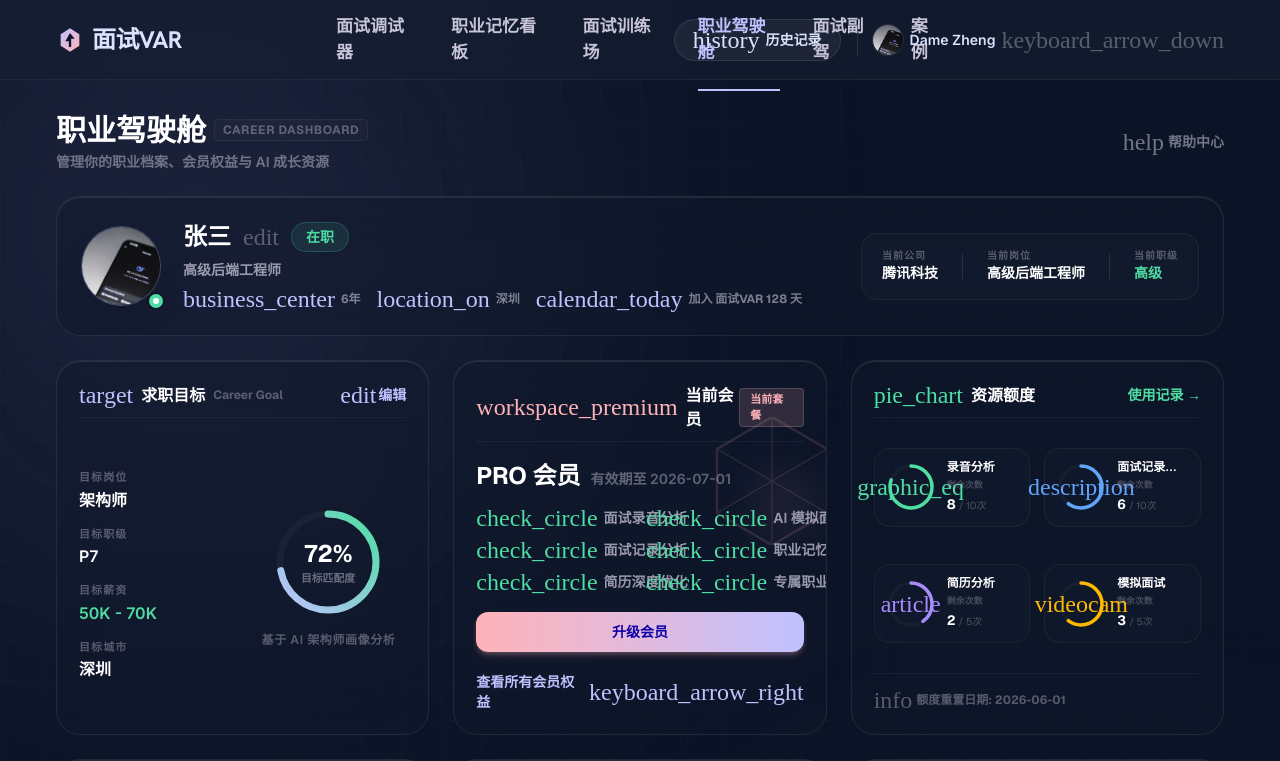
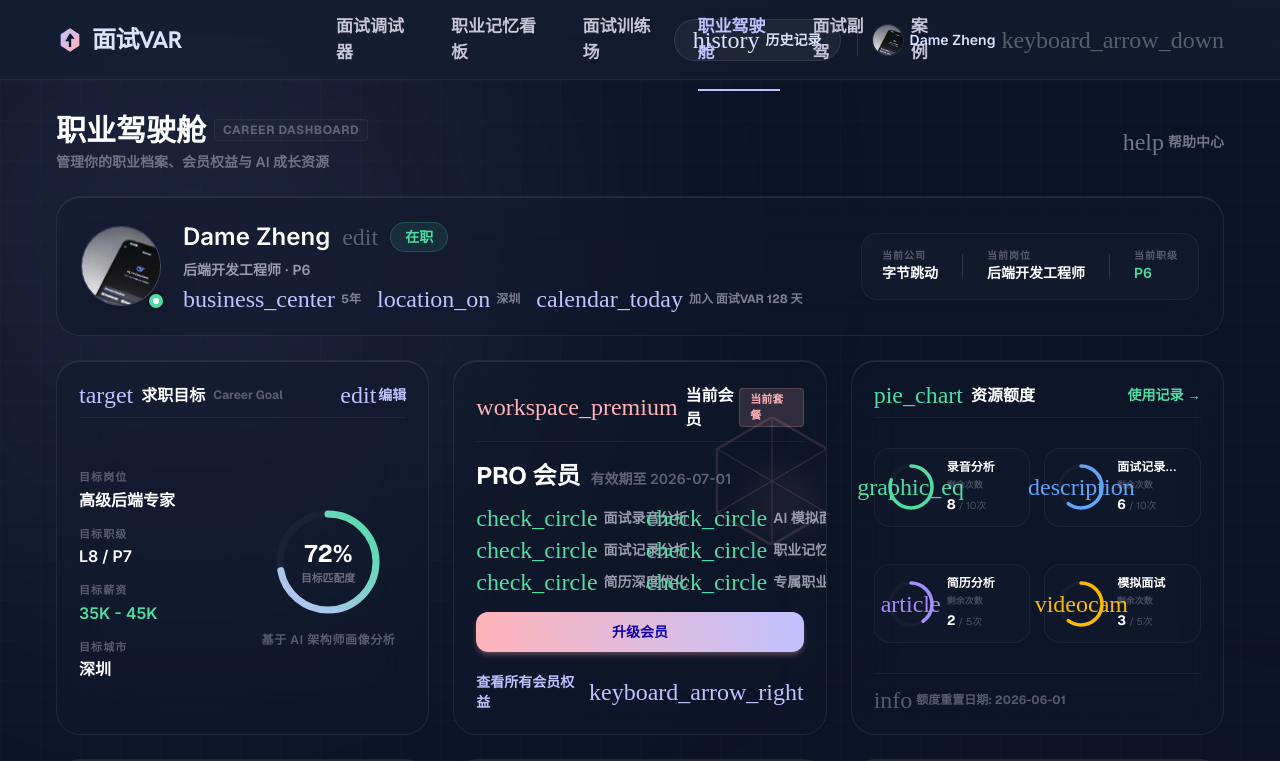
Before and after one commit to ZhengNKU/offerPilot, a Next.js app in the folder frontend/: page /home in a window 1280 px wide. Shown: the top 761 px of the page. Built offline with nearby package versions, Linux system fonts and the light colour scheme; a web font is replaced by a local one.

Commit message:
[fix] 职业驾驶舱-bug修复

```diff
--- a/frontend/src/app/home/page.tsx
+++ b/frontend/src/app/home/page.tsx
@@ -69,8 +69,9 @@ export default function CareerDashboard() {
   const [emailCode, setEmailCode] = useState("");
   const [phoneCode, setPhoneCode] = useState("");
 
-  // Track previous auth user to avoid redundant syncs
-  const prevAuthUserRef = useRef(auth.user);
+  // Track previous auth user identity to avoid redundant syncs
+  // 使用 name 字符串比较而非对象引用 —— 页面切换时 auth.user 引用可能不变，但组件重新挂载需同步
+  const prevAuthUserIdRef = useRef<string | null>(null);
 
   // ── Modal open handlers (reset form state from current data) ──
   const handleOpenProfileModal = () => {
@@ -138,11 +139,12 @@ export default function CareerDashboard() {
     router.push("/memory?tab=timeline");
   };
 
-  // Subscribe to external auth context — sync into local state only when user actually changes
+  // Subscribe to external auth context — sync into local state only when user identity actually changes
   useEffect(() => {
     if (!auth.isLoggedIn || !auth.user) return;
-    if (auth.user === prevAuthUserRef.current) return;
-    prevAuthUserRef.current = auth.user;
+    // 用 name 字段标识用户身份（页面切换时组件 mount → ref 为 null → 一定会同步）
+    if (auth.user.name === prevAuthUserIdRef.current) return;
+    prevAuthUserIdRef.current = auth.user.name;
     setAvatarError(false);
     setProfile(prev => {
       const yrsMatch = auth.user.years?.match(/(\d+)年/);
```
